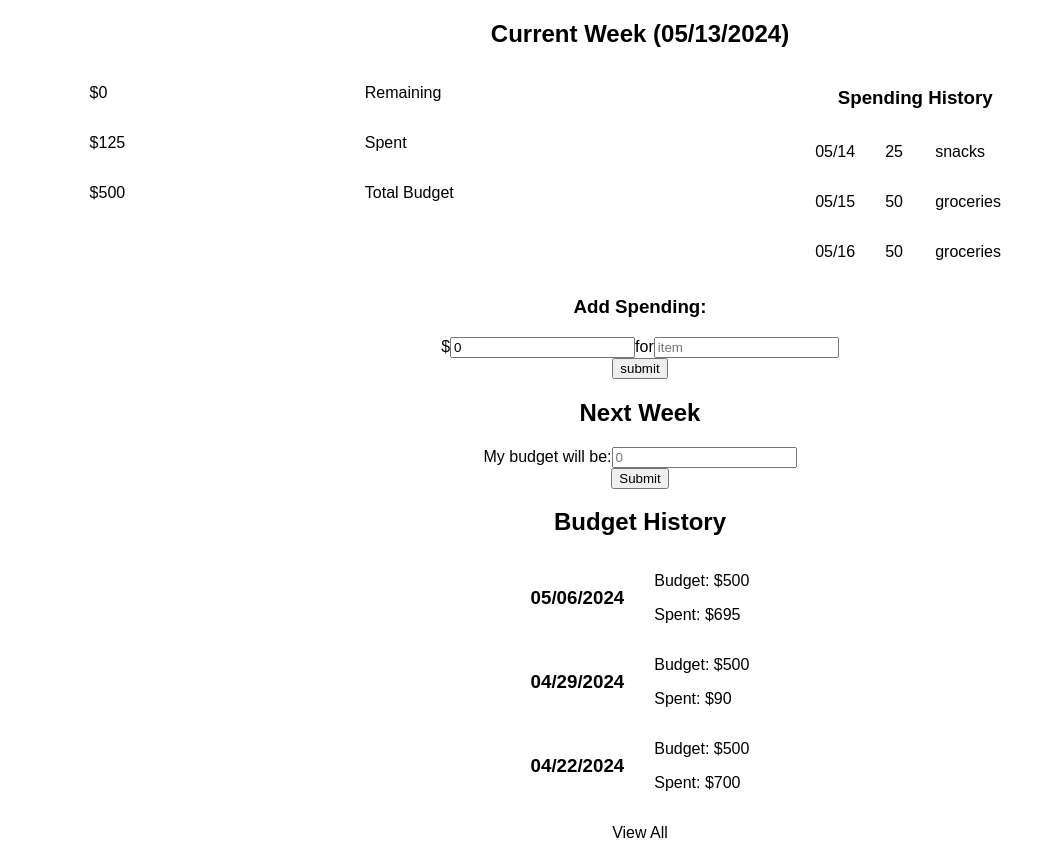
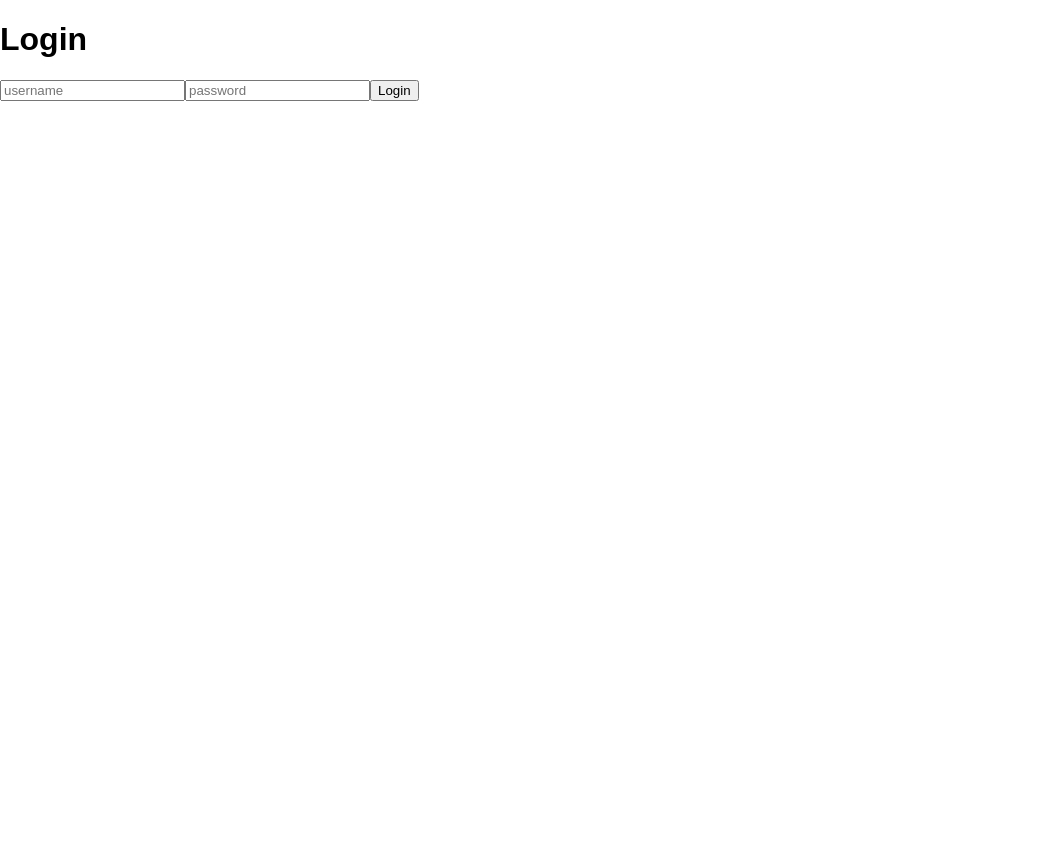
Before and after one commit to Cocho011/MERNtasticTeamProj, a React (Vite) app in the folder client/: page / in a window 1280 px wide. Shown: the whole page, without its empty margins (0-1064 px from the left). After the commit the page ends 800 px from the top, so only its background shows below. Built offline with nearby package versions, Linux system fonts and the light colour scheme.

Commit message:
created simple login placeholder

```diff
--- a/client/src/App.jsx
+++ b/client/src/App.jsx
@@ -12,6 +12,7 @@ import AddSpending from "./components/AddSpending.jsx";
 import AddNextWeekBudget from "./components/AddNextWeekBudget.jsx";
 import BudgetHistory from "./components/BudgetHistory.jsx";
 import styled from "@emotion/styled";
+import Login from "./components/Login.jsx";
 
 const StyledApp = styled.div`
   display: flex;
@@ -19,24 +20,25 @@ flex-direction: column;
   justify-content: center;
   padding: 0 7%;
   align-items: center;
-`
+`;
 
 const StyledCurrentWeek = styled.div`
-  width:100%;
+  width: 100%;
   display: flex;
   flex-direction: column;
   .currentWeekTop {
     display: flex;
     flex-direction: row;
-    > * {flex: 1;}
+    > * {
+      flex: 1;
+    }
   }
   .spendingHistoryContainer {
     .spendingHistoryTitle {
       text-align: center;
     }
-
   }
-  `
+`;
 
 const dummyUserID = "98741";
 
@@ -44,6 +46,7 @@ function App() {
   const [current, setCurrent] = useState(null);
   const [userHistory, setUserHistory] = useState(null);
   const [nextWeek, setNextWeek] = useState(null);
+  const [loggedIn, setLoggedIn] = useState(false);
 
   useEffect(() => {
     setCurrent(getCurrent());
@@ -52,6 +55,10 @@ function App() {
   }, []);
 
   return (
+    <>
+      {!loggedIn ? (
+        <Login setLoggedIn={setLoggedIn} />
+      ) : (
         <StyledApp>
           <h2>Current Week ({current ? current.week : "loading..."})</h2>
           <StyledCurrentWeek className="currentWeekWrapper">
@@ -63,7 +70,9 @@ function App() {
               <div className="spendingHistoryContainer">
                 <h3 className="spendingHistoryTitle">Spending History</h3>
                 <SpendingHistory
-              weekSpending={current ? userHistory[current.week].spending : null}
+                  weekSpending={
+                    current ? userHistory[current.week].spending : null
+                  }
                 />
               </div>
             </div>
@@ -74,6 +83,8 @@ function App() {
             <BudgetHistory userHistory={Object.entries(userHistory).slice(1)} />
           )}
         </StyledApp>
+      )}
+    </>
   );
 }
 
--- /dev/null
+++ b/client/src/components/Login.jsx
@@ -0,0 +1,12 @@
+function Login({ setLoggedIn }) {
+  return (
+    <div>
+      <h1>Login</h1>
+      <input className="loginUsername" placeholder="username"></input>
+      <input className="loginPasssword" placeholder="password"></input>
+      <button onClick={() => setLoggedIn(true)}>Login</button>
+    </div>
+  );
+}
+
+export default Login;
```
Also changed, not shown: 1 other file (tests, documents, lock files or other folders). Lines whose indentation alone changed are shown as unchanged.
